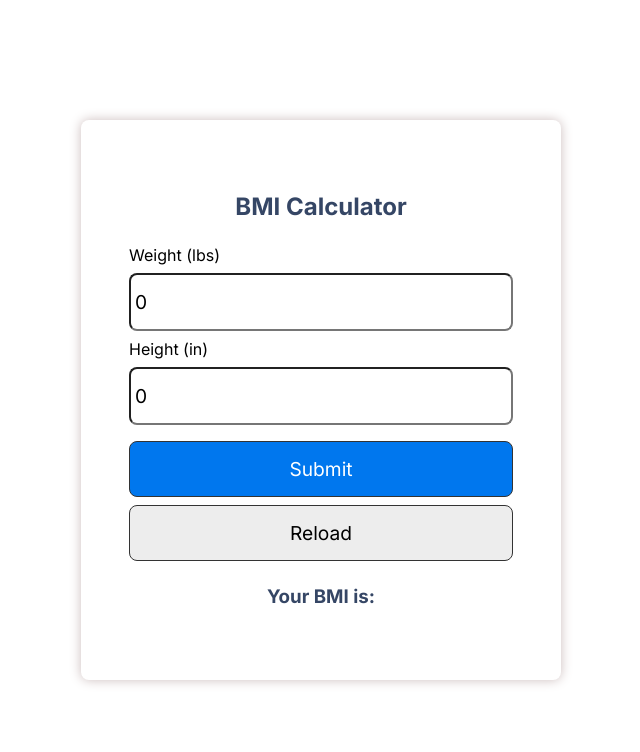
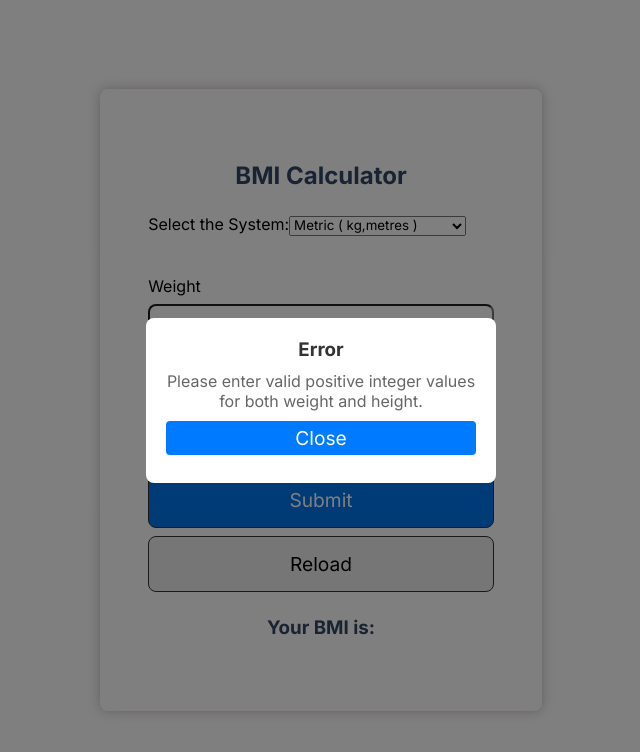
Before and after one commit to iiitl/bmi_calculator, a React (Create React App) app: page / in a window 1280 px wide. Both pictures are taken after a click on the button "Submit". Shown: the top 752 px of the page, without its empty margins (319-959 px from the left). Built offline with nearby package versions, Linux system fonts and the light colour scheme.

Commit message:
Added a dialog message box

```diff
--- a/src/App.js
+++ b/src/App.js
@@ -1,63 +1,113 @@
 import './App.css';
-import './index.css'
-import React, {useState} from 'react'
+import './index.css';
+import React, { useState, useRef } from 'react';
+import Modal from './Modal';
 
 function App() {
   // state
-  const [weight, setWeight] = useState(0)
-  const [height, setHeight] = useState(0)
-  const [bmi, setBmi] = useState('')
-  const [message, setMessage] = useState('')
+  const [weight, setWeight] = useState(0);
+  const [height, setHeight] = useState(0);
+  const [bmi, setBmi] = useState('');
+  const [message, setMessage] = useState('');
+  const [isModalOpen, setIsModalOpen] = useState(false);
+  const chosenSystem = useRef();
+
+
+  const isValidInput = (value) => {
+    return !isNaN(value) && value > 0 && Number.isInteger(Number(value));
+  };
 
   let calcBmi = (event) => {
-    event.preventDefault()
-    console.log(event);
+    event.preventDefault();
 
-    if (weight === 0 || height === 0) {
-      alert('Please enter a valid weight and height')
-    } else {
-      let bmi = (weight / (height * height) * 703)
-      setBmi(bmi.toFixed(1))
+
+    if (!isValidInput(weight) || !isValidInput(height)) {
+      setIsModalOpen(true);
+      return;
+    }
+
+    if (chosenSystem.current.value === 'Non Metric ( lbs,inches )') {
+      let bmi = (weight / (height * height) * 703);
+      setBmi(bmi.toFixed(1));
 
       if (bmi < 25) {
-        setMessage('You are underweight')
+        setMessage('You are underweight');
       } else if (bmi >= 25 && bmi < 30) {
-        setMessage('You have healthy weight')
+        setMessage('You have healthy weight');
       } else {
-        setMessage('You are overweight')
+        setMessage('You are overweight');
+      }
+    } else {
+      let bmi = (weight / (height * height));
+      setBmi(bmi.toFixed(1));
+      if (bmi < 25) {
+        setMessage('You are underweight');
+      } else if (bmi >= 25 && bmi < 30) {
+        setMessage('You have healthy weight');
+      } else {
+        setMessage('You are overweight');
       }
     }
-  }
+  };
 
   let reload = () => {
-    window.location.reload()
-  }
+    window.location.reload();
+  };
 
+  const closeModal = () => {
+    setIsModalOpen(false);
+  };
 
   return (
     <div className="app">
-    <div className='container'>
-      <h2 className='center'>BMI Calculator</h2>
+      <div className='container'>
+        <h2 className='center'>BMI Calculator</h2>
         <form onSubmit={calcBmi}>
           <div>
-            <label>Weight (lbs)</label>
-            <input type="text" placeholder='Enter Weight in lbs' value={weight} onChange={(e) => setWeight(e.target.value)} />
+            <label htmlFor="system">Select the System:
+              <select id="system" ref={chosenSystem}>
+                <option>Metric ( kg,metres )</option>
+                <option>Non Metric ( lbs,inches )</option>
+              </select>
+            </label>
+          </div>
+          <br /><br />
+          <div>
+            <label>Weight</label>
+            <input
+              type="text"
+              placeholder='Enter Weight'
+              value={weight}
+              onChange={(e) => setWeight(e.target.value)}
+            />
           </div>
           <div>
-            <label>Height (in)</label>
-            <input type="text" placeholder='Enter height in inches' value={height} onChange={(event) => setHeight(event.target.value)} />
+            <label>Height</label>
+            <input
+              type="text"
+              placeholder='Enter Height'
+              value={height}
+              onChange={(event) => setHeight(event.target.value)}
+            />
           </div>
           <div>
             <button className='btn' type='submit'>Submit</button>
-            <button className='btn btn-outline' onClick={reload} type='submit'>Reload</button>
+            <button className='btn btn-outline' onClick={reload} type='button'>Reload</button>
           </div>
         </form>
         <div className='center'>
           <h3>Your BMI is: {bmi}</h3>
           <p>{message}</p>
         </div>
+      </div>
+
+      {isModalOpen && (
+        <Modal
+          message="Please enter valid positive integer values for both weight and height."
+          onClose={closeModal}
+        />
+      )}
     </div>
-  </div>
   );
 }
 
--- /dev/null
+++ b/src/Modal.css
@@ -0,0 +1,42 @@
+
+
+.modal-overlay {
+    position: fixed;
+    top: 0;
+    left: 0;
+    width: 100%;
+    height: 100%;
+    background: rgba(0, 0, 0, 0.5);
+    display: flex;
+    justify-content: center;
+    align-items: center;
+  }
+
+  .modal-content {
+    background: #fff;
+    padding: 20px;
+    border-radius: 8px;
+    width: 350px;
+    text-align: center;
+  }
+
+  .modal-content h3 {
+    color: #333;
+  }
+
+  .modal-content p {
+    color: #666;
+  }
+
+  .modal-content .btn {
+    background-color: #007bff;
+    color: white;
+    padding: 5px 16px;
+    border: none;
+    border-radius: 4px;
+    cursor: pointer;
+  }
+
+  .modal-content .btn:hover {
+    background-color: #0056b3;
+  }
--- /dev/null
+++ b/src/Modal.js
@@ -0,0 +1,16 @@
+import React from 'react';
+import './Modal.css';
+
+const Modal = ({ message, onClose }) => {
+  return (
+    <div className="modal-overlay">
+      <div className="modal-content">
+        <h3>Error</h3>
+        <p>{message}</p>
+        <button className="btn" onClick={onClose}>Close</button>
+      </div>
+    </div>
+  );
+}
+
+export default Modal;
```
